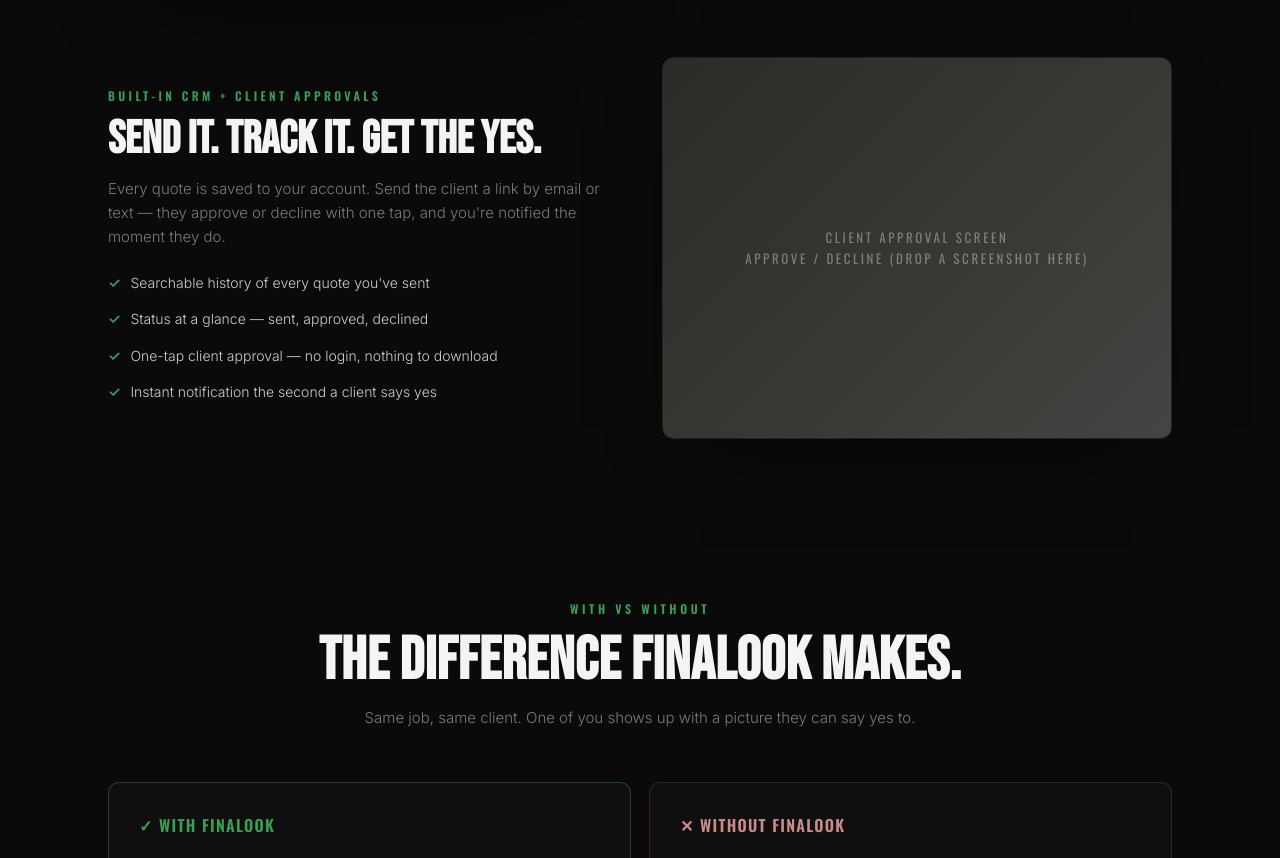
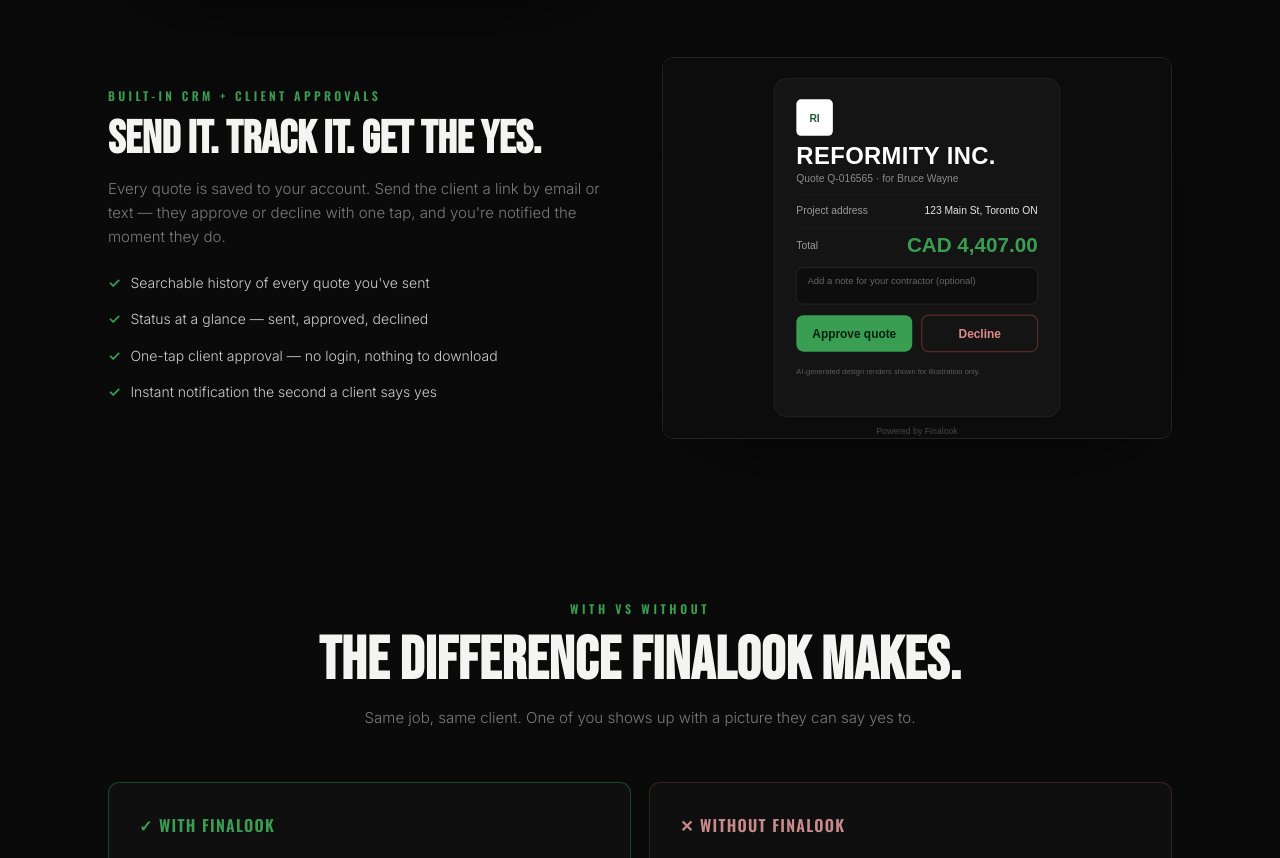
Before and after one commit to nexusai-tera/reformity-design-tool-v2, a website: page index.html in a window 1280 px wide. Shown: the part 4057-4915 px from the top of the page. Drawn offline with nearby package versions, Linux system fonts and the light colour scheme.

Commit message:
Landing: real client-approval showcase image

```diff
--- a/index.html
+++ b/index.html
@@ -318,7 +318,7 @@
     </div>
 
     <div class="showcase flip reveal">
-      <div class="sc-media"><div class="ph-before" style="width:100%;height:100%;"><div class="ph-label">Client approval screen<br>Approve / Decline (drop a screenshot here)</div></div></div>
+      <div class="sc-media"><img src="images/approval-preview.svg" alt="Finalook client approval screen — Approve or Decline a quote" style="background:#0c0c0c;"/></div>
       <div class="sc-body">
         <div class="sc-kick">Built-in CRM + Client Approvals</div>
         <h3>Send it. Track it. Get the yes.</h3>
```
Also changed, not shown: images/approval-preview.svg (added).
